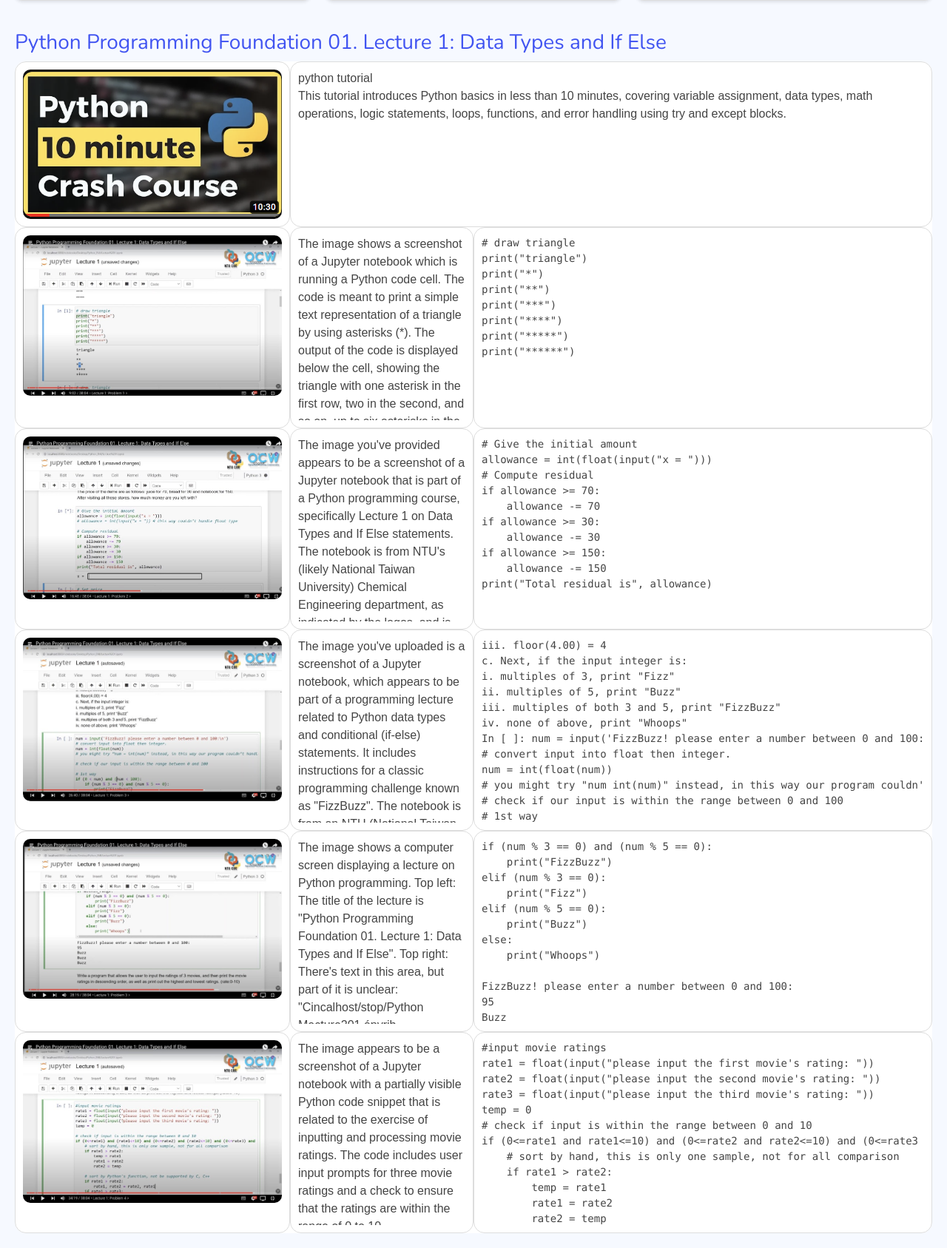
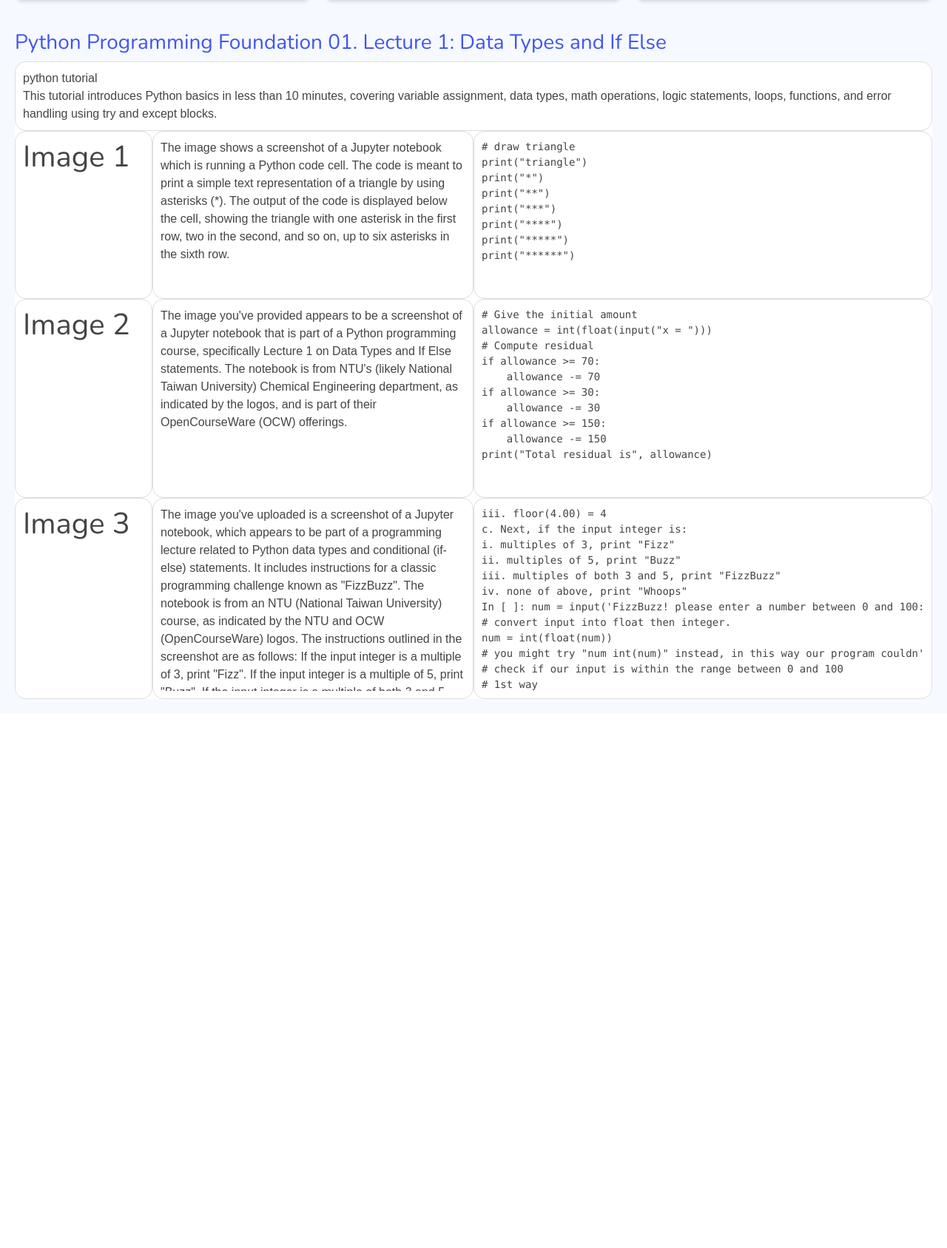
Before and after one commit to Lisa123wang/ImageNarrator, a PHP site: page / in a window 1280 px wide. Shown: the part 741-2428 px from the top of the page at 74% size. After the commit the page ends 1686 px from the top, so only its background shows below. Run offline with PHP 8.4, Linux system fonts and the light colour scheme.

Commit message:
delete img

```diff
--- a/NarratorAdmin/index.php
+++ b/NarratorAdmin/index.php
@@ -124,7 +124,7 @@
         /* Controls the size and alignment of images to make them the same */
         .image-container22 {
             flex: 1; /* Allows flexible growth to fill the space */
-            max-width: 30%; /* Limits the maximum width */
+            max-width: 15%; /* Limits the maximum width */
         }
 
         /* Specific class for the row that contains image, tutorial text, and code */
@@ -135,7 +135,7 @@
 
         .text-content22{
             flex: 1; /* Allows these sections to grow and fill the available space */
-            max-width: 20%; /* Adjusts maximum width to balance space */
+            max-width: 35%; /* Adjusts maximum width to balance space */
         }
         .code-content {
             flex: 1; /* Allows these sections to grow and fill the available space */
@@ -244,9 +244,7 @@
 
         <div class="container22">
             <div class="row22">
-                <div class="column22 image-container22">
-                    <img src="assets/img/pytutorial.png" alt="video cover" class="image-style">
-                </div>
+
                 <!-- This empty div is for aligning the first image to maintain the layout consistency -->
                 <div class="column22" style="flex: 2;">
                     python tutorial<br />This tutorial introduces Python basics in less than 10 minutes,
@@ -255,10 +253,12 @@
                 </div>
             </div>
             <!--1-->
+            <table>
+                <tr>
             <div class="row22 combined-row22">
                 <!-- Second Image Container -->
                 <div class="column22 image-container22">
-                    <img src="assets/img/example1.jpg" alt="Video Image" class="image-style" id="clickableImage" onclick="enlargeImage()">
+                    <h1>Image 1</h1>
                 </div>
                 <!-- Tutorial Text Container -->
                 <div class="column22 text-content22">
@@ -285,11 +285,12 @@ print("******")
                     </div>
                 </div>
             </div>
+    </tr>
             <!--2-->
             <div class="row22 combined-row22">
                 <!-- Second Image Container -->
                 <div class="column22 image-container22">
-                    <img src="assets/img/example2.jpg" alt="Video Image" class="image-style" id="clickableImage" onclick="enlargeImage()">
+                <h1>Image 2</h1>
                 </div>
                 <!-- Tutorial Text Container -->
                 <div class="column22 text-content22">
@@ -323,7 +324,7 @@ print("Total residual is", allowance)
             <div class="row22 combined-row22">
                 <!-- Second Image Container -->
                 <div class="column22 image-container22">
-                    <img src="assets/img/example3.jpg" alt="Video Image" class="image-style" id="clickableImage" onclick="enlargeImage()">
+                <h1>Image 3</h1>
                 </div>
                 <!-- Tutorial Text Container -->
                 <div class="column22 text-content22">
@@ -377,98 +378,7 @@ else:
                     </div>
                 </div>
             </div>
-            <!--4-->
-            <div class="row22 combined-row22">
-                <!-- Second Image Container -->
-                <div class="column22 image-container22">
-                    <img src="assets/img/example4.jpg" alt="Video Image" class="image-style" id="clickableImage" onclick="enlargeImage()">
-                </div>
-                <!-- Tutorial Text Container -->
-                <div class="column22 text-content22">
-                    <div class="scrollable-content22">
-                        The image shows a computer screen displaying a lecture on Python programming.
-                        Top left: The title of the lecture is "Python Programming Foundation 01. Lecture 1: Data Types and If Else".
-                        Top right: There's text in this area, but part of it is unclear: "Cincalhost/stop/Python Mecture201 ápyrib [UNCLEAR]".
-                        Center: The main content is a Jupyter Notebook with Python code and output.
-                        The code checks if a number is divisible by 3 and 5, printing "FizzBuzz" if both conditions are met, "Fizz" if divisible by 3 only, "Buzz" if divisible by 5 only, and "Whoops" otherwise. It then prompts the user to enter a number between 0 and 100, and shows the output for several entered values.
-                        Below the code, there's a question asking the user to write a program that takes movie ratings as input and displays them in order along with the highest and lowest ratings.
-                        Bottom left: "28.19/38:04 Lecture 1: Problem 3 >" suggests this might be a practice session, showing progress through the lecture material.
-                        Bottom right: "HD" likely indicates the video quality.
-                        Bottom center: "14" might be a page number or reference number.
-                        Overall, the image depicts a learning environment focusing on Python programming, specifically exploring conditional statements and user input.
-                    </div>
-                </div>
-                <!-- Code Snippet Container -->
-                <div class="column22 code-content">
-                    <div class="scrollable-content23">
-                        <pre>
-if (num % 3 == 0) and (num % 5 == 0):
-    print("FizzBuzz")
-elif (num % 3 == 0):
-    print("Fizz")
-elif (num % 5 == 0):
-    print("Buzz")
-else:
-    print("Whoops")
-
-FizzBuzz! please enter a number between 0 and 100:
-95
-Buzz
-Buzz
-Buzz
-                    </pre>
-                    </div>
-                </div>
-            </div>
-            <!--5-->
-            <div class="row22 combined-row22">
-                <!-- Second Image Container -->
-                <div class="column22 image-container22">
-                    <img src="assets/img/example5.jpg" alt="Video Image" class="image-style" id="clickableImage" onclick="enlargeImage()">
-                </div>
-                <!-- Tutorial Text Container -->
-                <div class="column22 text-content22">
-                    <div class="scrollable-content22">
-                        The image appears to be a screenshot of a Jupyter notebook with a partially visible Python code
-                        snippet that is related to the exercise of inputting and processing movie ratings.
-                        The code includes user input prompts for three movie ratings and a check to ensure
-                        that the ratings are within the range of 0 to 10.
-                    </div>
-                </div>
-                <!-- Code Snippet Container -->
-                <div class="column22 code-content">
-                    <div class="scrollable-content23">
-                        <pre>
-#input movie ratings
-rate1 = float(input("please input the first movie's rating: "))
-rate2 = float(input("please input the second movie's rating: "))
-rate3 = float(input("please input the third movie's rating: "))
-temp = 0
-# check if input is within the range between 0 and 10
-if (0<=rate1 and rate1<=10) and (0<=rate2 and rate2<=10) and (0<=rate3 and rate3<=10):
-    # sort by hand, this is only one sample, not for all comparison
-    if rate1 > rate2:
-        temp = rate1
-        rate1 = rate2
-        rate2 = temp
-    # sort by Python's function, not be supported by C, C++
-    if rate1 > rate2:
-        rate1, rate2 = rate2, rate1
-    if rate1 > rate3:
-        rate1, rate3 = rate3, rate1
-    if rate2 > rate3:
-        rate2, rate3 = rate3, rate2
-    # Print the movie ratings in descending order
-    print("Movie ratings in descending order: ", rate3, rate2, rate1)
-    # Print the highest and lowest ratings
-    print("Highest rating: ", rate3)
-    print("Lowest rating: ", rate1)
-else:
-    print("All ratings must be between 0 and 10.")
-                    </pre>
-                    </div>
-                </div>
-            </div>
+</table>
         </div>
     </div>
 </body>
```
